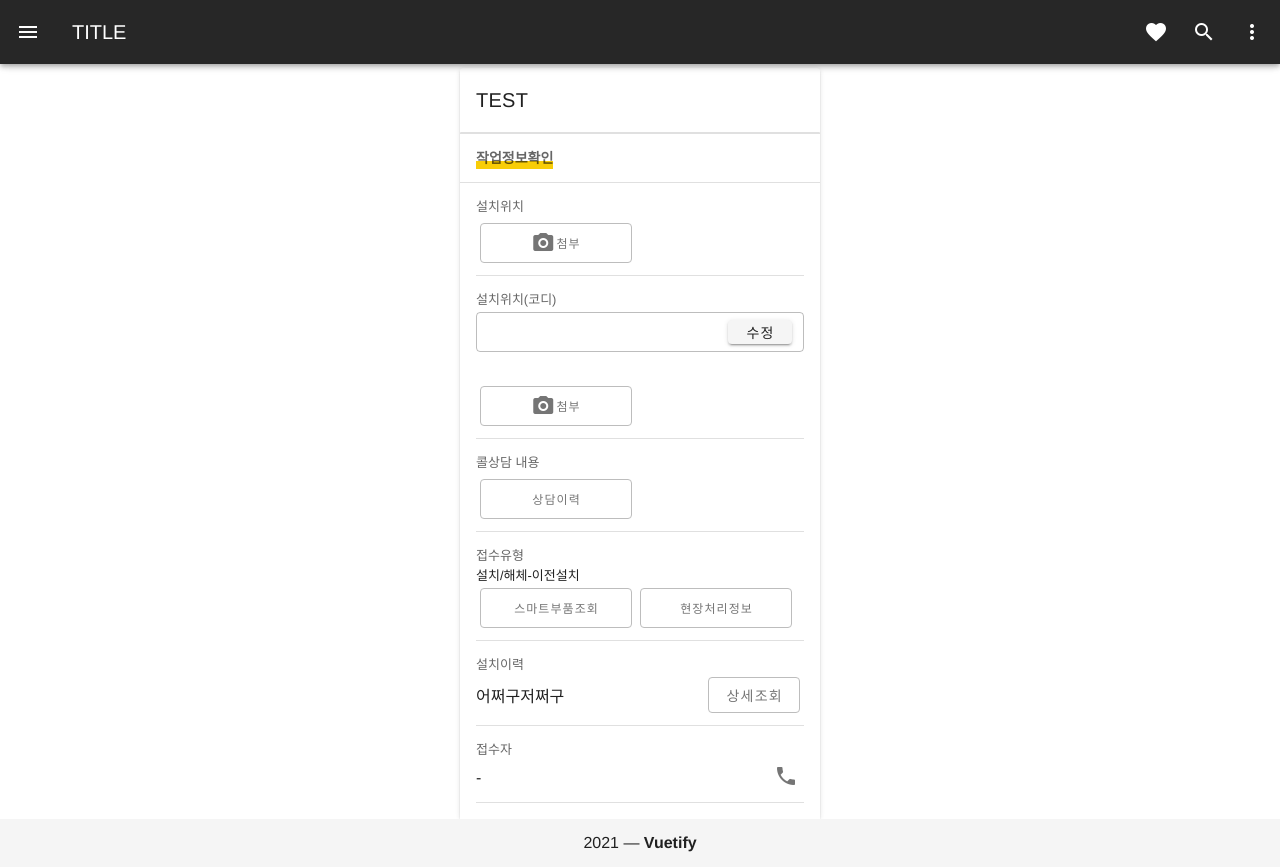
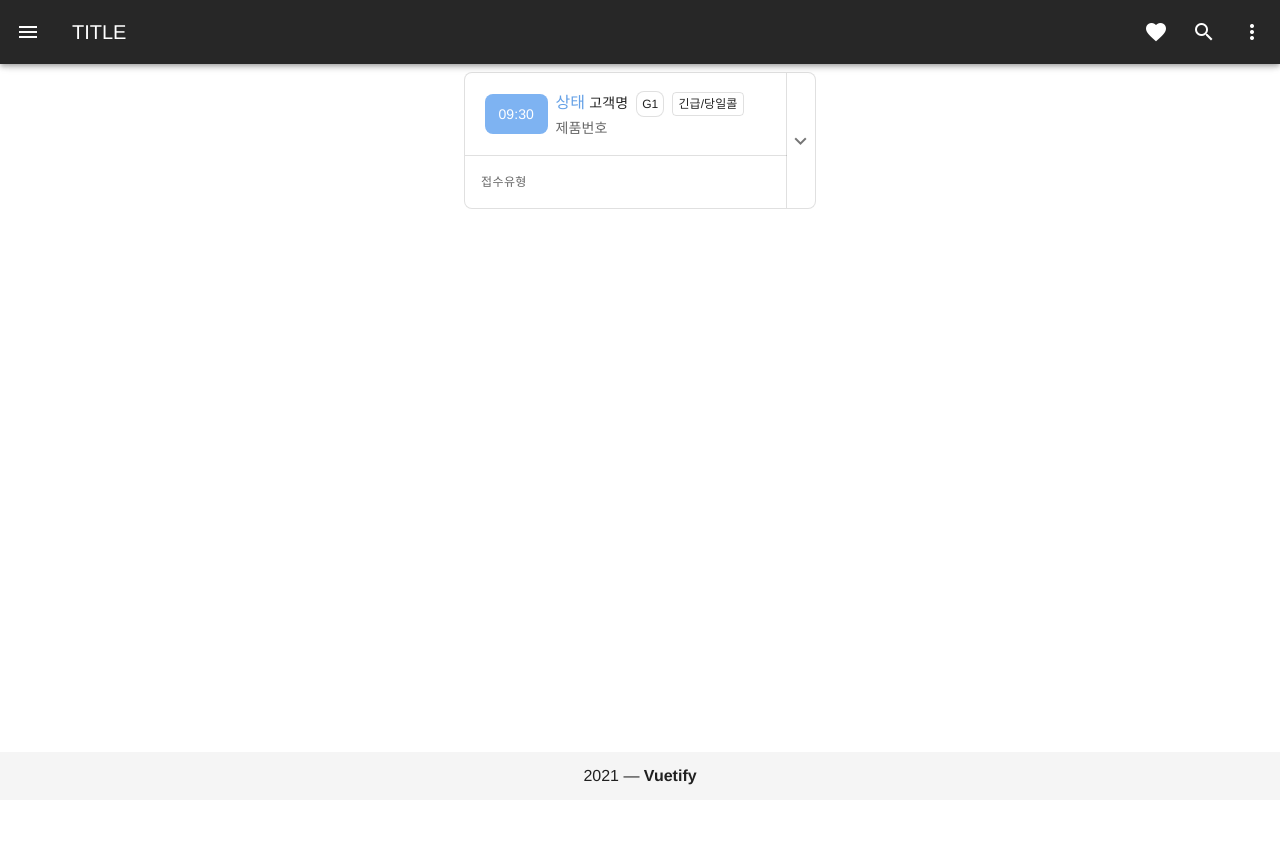
Before and after one commit to HyejinKwon-Devloper/practice_vue, a Vue app: page /work in a window 1280 px wide. After the commit the page ends 800 px from the top, so only its background shows below. Built offline with nearby package versions, Linux system fonts and the light colour scheme.

Commit message:
정리중

```diff
--- a/src/views/workList/ContentsAndAction.vue
+++ b/src/views/workList/ContentsAndAction.vue
@@ -1,6 +1,6 @@
 <template>
 	<v-flex>
-		<slot name="prepend"/>
+		<slot name="prepend" />
 		<v-layout align-content-space-between>
 			<v-flex
 				class="mt-1 text-left"
@@ -13,7 +13,6 @@
 			<v-flex justify-end class="text-right">
 				<v-flex v-for="btn in btnList" :key="btn.btnText">
 					<AButton
-						class="ma-1"
 						:icon="btn.icon"
 						:btnText="btn.btnText"
 						:key="btn.btnText"
@@ -37,7 +36,7 @@
 				</v-flex>
 			</v-flex>
 		</v-layout>
-		<slot name="append"/>
+		<slot name="append" />
 	</v-flex>
 </template>
 
@@ -45,6 +44,7 @@
 import AButton from '@/views/atom/AButton'
 import ADialog from '@/views/atom/ADialog'
 export default {
+	name: 'ContentsAndAction',
 	components: { AButton, ADialog },
 	props: {
 		title: String,
--- /dev/null
+++ b/src/views/workList/MultiButtonListItem.vue
@@ -0,0 +1,81 @@
+<template>
+	<!-- <v-flex >
+		<slot name="prepend" />
+		<v-list-item-title class="mt-1">
+			{{ title }}
+		</v-list-item-title>
+		<AButton
+			class="ma-1"
+			v-for="btn in btnList"
+			:key="btn.title"
+			small
+			outlined
+			plain
+			max-width="152px"
+			max-height="40px"
+			min-width="150px"
+			min-height="40px"
+			:btnText="btn.btnText"
+			:preIcon="btn.preIcon"
+			:postIcon="btn.postIcon"
+		/>
+	</v-flex> -->
+	<v-layout column>
+		<v-flex>
+			<slot name="prepend" />
+			<v-list-item-title class="mt-1 text-left">
+				{{ title }}
+			</v-list-item-title>
+		</v-flex>
+		<v-flex>
+			<v-layout align-content-start>
+				<v-flex text-left xs12>
+					<AButton
+						class="ma-1"
+						v-for="btn in btnList"
+						:key="btn.title"
+						:class="btnList.length > 1 ? 'xs6' : 'xs12'"
+						:outlined="btn.style && btn.style.outlined"
+						:min-width="btn.style && btn.style.width"
+						min-height="40px"
+						plain
+						:btnText="btn.btnText"
+						:preIcon="btn.preIcon"
+						:postIcon="btn.postIcon"
+					/>
+				</v-flex>
+			</v-layout>
+		</v-flex>
+	</v-layout>
+</template>
+
+<script>
+import AButton from '@/views/atom/AButton'
+export default {
+	name: 'MultiButtonListItem',
+	components: { AButton },
+	props: {
+		title: String,
+		btnList: {
+			type: Array,
+			default: () => {
+				return [
+					{
+						icon: Boolean,
+						preIcon: String,
+						postIcon: String,
+						style: {
+							outlined: { type: Boolean, required: false, default: true },
+							small: Boolean,
+							width: String,
+							height: String
+						},
+						btnAction: Function,
+						dialog: Boolean
+					}
+				]
+			}
+		}
+	}
+}
+</script>
--- a/src/views/workList/MutiButtonListItem.vue
+++ /dev/null
@@ -1,34 +0,0 @@
-<template>
-	<v-flex class="text-left">
-		<slot name="prepend"/>
-		<v-list-item-title class="mt-1">
-			{{ title }}
-		</v-list-item-title>
-		<AButton
-			class="ma-1"
-			v-for="btn in btnList"
-			:key="btn.title"
-			small
-			outlined
-			plain
-			max-width="152px"
-			max-height="40px"
-			min-width="152px"
-			min-height="40px"
-			:btnText="btn.btnText"
-			:preIcon="btn.preIcon"
-			:postIcon="btn.postIcon"
-		/>
-	</v-flex>
-</template>
-
-<script>
-import AButton from '@/views/atom/AButton'
-export default {
-	components: { AButton },
-	props: {
-		title: String,
-		btnList: Array
-	}
-}
-</script>
--- /dev/null
+++ b/src/views/workList/RadioContents.vue
@@ -0,0 +1,23 @@
+<template>
+	<v-layout>
+		<v-radio-group v-model="row" row>
+			<v-radio label="Option 1" value="radio-1"></v-radio>
+			<v-radio label="Option 2" value="radio-2"></v-radio>
+		</v-radio-group>
+	</v-layout>
+</template>
+
+<script>
+export default {
+	name: 'RadioContents',
+	data: function() {
+		return {
+			row: ''
+		}
+	},
+	props: {
+		btnList: Array,
+		selectStyle: String
+	}
+}
+</script>
--- /dev/null
+++ b/src/views/workList/SelectorContents.vue
@@ -0,0 +1,30 @@
+<template>
+	<v-layout>
+		<ASelect
+			:class="[btnList.length > 1 ? 'xs6' : 'xs12', 'ma-1']"
+			v-for="s in btnList"
+			:key="s.idx"
+			dense
+			outlined
+			:items="s.items"
+		/>
+	</v-layout>
+</template>
+
+<script>
+import ASelect from '@/views/atom/ASelect'
+export default {
+	name: 'SelectorContents',
+	components: {
+		ASelect
+	},
+	data: function() {
+		return {
+			row: ''
+		}
+	},
+	props: {
+		btnList: Array
+	}
+}
+</script>
--- a/src/views/workList/WorkInfo.vue
+++ b/src/views/workList/WorkInfo.vue
@@ -1,29 +1,12 @@
 <template>
-	<v-card class="mx-auto mt-1" max-width="360px">
-		<v-layout column>
-			<v-flex>
-				<v-card flat>
-					<v-card-title>
-						TEST
-					</v-card-title>
-					<v-divider />
-				</v-card>
-			</v-flex>
-			<v-divider />
-			<v-flex>
-				<v-subheader><h4 class="text-no-wrap" style="background-image: linear-gradient(transparent 60%, #F8CD07 40%)">작업정보확인</h4></v-subheader>
-				<v-divider/>
-				<WorkTodoList />
-			</v-flex>
-		</v-layout>
+	<v-card class="mx-auto mt-1 pa-1" max-width="360px" flat>
+		<WorkInfo />
 	</v-card>
 </template>
 
 <script>
-import WorkTodoList from '@/views/workList/WorkTodoList'
+import WorkInfo from '@/views/workList/WorkInfoForm'
 export default {
-	components: { WorkTodoList }
+	components: { WorkInfo }
 }
 </script>
-
-<style scoped></style>
--- /dev/null
+++ b/src/views/workList/WorkInfoForm.vue
@@ -0,0 +1,115 @@
+<template>
+	<v-card flat rounded="lg" outlined>
+		<v-layout>
+			<v-layout column>
+				<v-card-text>
+					<v-layout full-width>
+						<v-flex xs3 justify-center align-self-center>
+							<v-sheet
+								width="63px"
+								height="40px"
+								color="#7EB3F2"
+								rounded="lg"
+								class="d-flex ma-auto"
+								style="color: white; align-items:center; justify-content:center"
+								>09:30
+							</v-sheet>
+							<!-- <v-btn small width="63px">OptionalBtn</v-btn> -->
+						</v-flex>
+						<v-flex xs9 mx-1>
+							<v-layout column>
+								<v-flex
+									align-self-start
+									justify-space-between
+									class="text-left"
+								>
+									<v-flex
+										d-inline-flex
+										class="subtitle-1"
+										style="color:#64A0E6"
+										order-xs1
+										>상태</v-flex
+									>
+									<v-flex d-inline-flex class="mx-1" order-xs2>고객명</v-flex>
+									<v-flex d-inline-flex class="mx-1" order-xs4>
+										<v-sheet outlined rounded="lg">
+											<v-chip
+												small
+												color="white"
+												style="padding: 0 5px!important"
+												>G1</v-chip
+											>
+										</v-sheet>
+									</v-flex>
+									<v-flex d-inline-flex class="mx-1" order-xs3>
+										<v-chip
+											small
+											label
+											outlined
+											style="padding: 0 5px!important"
+											>긴급/당일콜</v-chip
+										>
+									</v-flex>
+								</v-flex>
+								<v-flex align-self-start>
+									<span class="text--secondary">제품번호</span>
+								</v-flex>
+							</v-layout>
+						</v-flex>
+					</v-layout>
+				</v-card-text>
+
+				<v-divider />
+
+				<v-flex>
+					<v-card-subtitle class="text-left caption text--secondary"
+						>접수유형</v-card-subtitle
+					>
+				</v-flex>
+			</v-layout>
+
+			<v-divider vertical />
+
+			<v-flex xs1 align-self-center>
+				<v-card-actions id="expandAction">
+					<v-icon @click="show = !show" class="ma-auto">{{
+						show ? 'mdi-chevron-up' : 'mdi-chevron-down'
+					}}</v-icon>
+				</v-card-actions>
+			</v-flex>
+		</v-layout>
+
+		<v-expand-transition>
+			<v-flex v-show="show">
+				<v-divider />
+				<v-subheader
+					><h4
+						class="text-no-wrap"
+						style="background-image: linear-gradient(transparent 60%, #F8CD07 40%)"
+					>
+						작업정보확인
+					</h4>
+				</v-subheader>
+				<v-divider class="mt-1 mx-4" />
+				<WorkTodoList />
+			</v-flex>
+		</v-expand-transition>
+	</v-card>
+</template>
+
+<script>
+import WorkTodoList from '@/views/workList/WorkTodoList'
+export default {
+	components: { WorkTodoList },
+	data: function() {
+		return {
+			show: false
+		}
+	}
+}
+</script>
+
+<style lang="sass" scoped>
+#expandAction
+    padding: 0px!important
+</style>
--- a/src/views/workList/WorkTodoList.vue
+++ b/src/views/workList/WorkTodoList.vue
@@ -9,27 +9,24 @@
 						</v-list-item-subtitle>
 					</v-flex>
 					<component
-						:is="checkPoint(item.type)"
+						:is="item.component"
 						:title="item.contents"
 						:btnList="item.btnInfo"
 					>
 						<template v-slot:prepend v-if="item.customContents">
 							<v-text-field
-								class="mt-1"
+								class="ma-1"
 								v-model="item.contents"
 								outlined
 								label=""
 								dense
 								disabled
+								hide-details
 								type="text"
 							>
 								<template v-slot:append>
 									<v-fade-transition leave-absolute>
-										<v-btn
-											width="24"
-											height="24"
-											src="https://cdn.vuetifyjs.com/images/logos/v-alt.svg"
-											alt=""
+										<v-btn plain outlined width="24" height="24" alt=""
 											>수정</v-btn
 										>
 									</v-fade-transition>
@@ -37,7 +34,7 @@
 							</v-text-field>
 						</template>
 					</component>
-				<v-divider class="mt-2"/>
+					<v-divider class="mt-2" />
 				</v-layout>
 			</v-list-item-content>
 		</v-list-item>
@@ -46,24 +43,31 @@
 
 <script>
 import AButton from '@/views/atom/AButton'
-import MultiButtonListItem from './MutiButtonListItem'
-import ContentsAndAction from './ContentsAndAction'
+
 export default {
 	components: {
-		AButton,
+		AButton
 	},
+	computed: {},
 	methods: {
-		checkPoint(type) {
+		dynamicImport(type) {
 			let selectedComponent = ''
 			switch (type) {
 				case 'multiBtn':
-					selectedComponent = MultiButtonListItem
+					selectedComponent = () => import('./MultiButtonListItem')
 					break
 				case 'contentsAndAction':
-					selectedComponent = ContentsAndAction
+					selectedComponent = () => import('./ContentsAndAction')
+					break
+				case 'selectContnets':
+					selectedComponent = () => import('./SelectorContents')
+
+					break
+				case 'radioContents':
+					selectedComponent = () => import('./RadioContents')
 					break
 				case 'custom':
-					break
+					return
 			}
 			return selectedComponent
 		},
@@ -82,63 +86,101 @@ export default {
 			listItem: [
 				{
 					type: 'multiBtn',
+					component: '',
 					title: '설치위치',
 					btnInfo: [
 						{
 							btnText: '첨부',
 							preIcon: 'mdi-camera',
 							btnAction: () => {},
-							dialog: false
+							dialog: false,
+							style: { outlined: true, small: true }
 						}
 					]
 				},
 				{
 					type: 'multiBtn',
+					component: '',
 					title: '설치위치(코디)',
 					btnInfo: [
 						{
 							btnText: '첨부',
 							preIcon: 'mdi-camera',
 							btnAction: () => {},
-							dialog: false
+							dialog: false,
+							style: { outlined: true, small: true }
 						}
 					],
 					customContents: true,
-					customName : 'custom'
+					customName: 'custom'
 				},
 				{
 					type: 'multiBtn',
+					component: '',
 					title: '콜상담 내용',
 					contents: '',
 					btnInfo: [
 						{
 							btnText: '상담이력',
 							btnAction: key => this.handleDialog(key, 2),
-							dialog: false
+							dialog: false,
+							style: { outlined: true, small: true }
+						}
+					]
+				},
+				{
+					type: 'selectContnets',
+					component: '',
+					title: '설치장소',
+					btnInfo: [
+						{
+							idx: 0,
+							items: ['가정', '재택'],
+							selectEvt: () => {}
+						},
+						{
+							idx: 1,
+							items: ['주택', '상가'],
+							selectEvt: () => {}
+						}
+					]
+				},
+				{
+					type: 'selectContnets',
+					component: '',
+					title: '다중시설',
+					btnInfo: [
+						{
+							idx: 0,
+							items: ['해당안됨', '해당'],
+							selectEvt: () => {}
 						}
 					]
 				},
 				{
 					type: 'multiBtn',
+					component: '',
 					title: '접수유형',
 					contents: '설치/해체-이전설치',
 					btnInfo: [
 						{
 							btnText: '스마트부품조회',
 							btnAction: () => {},
-							dialog: false
+							dialog: false,
+							style: { outlined: true, small: true }
 						},
 						{
 							btnText: '현장처리정보',
 							btnAction: () => {},
-							dialog: false
+							dialog: false,
+							style: { outlined: true, small: true }
 						}
 					]
 				},
 				{
 					type: 'contentsAndAction',
+					component: '',
 					title: '설치이력',
-					contents: '어쩌구저쩌구',
 					btnInfo: [
 						{
 							btnText: '상세조회',
@@ -150,6 +192,7 @@ export default {
 				},
 				{
 					type: 'contentsAndAction',
+					component: '',
 					title: '접수자',
 					contents: '-',
 					btnInfo: [
@@ -161,9 +204,57 @@ export default {
 							dialog: false
 						}
 					]
+				},
+				{
+					type: 'multiBtn',
+					component: '',
+					title: '기타',
+					btnInfo: [
+						{
+							btnText: '상품추천',
+							style: { outlined: true, small: true, width: '90px' },
+							btnAction: () => {},
+							dialog: false
+						},
+						{
+							btnText: '현장소리',
+							style: { outlined: true, small: true, width: '90px' },
+							btnAction: () => {},
+							dialog: false
+						},
+						{
+							btnText: '서명',
+							style: { outlined: true, small: true, width: '90px' },
+							btnAction: () => {},
+							dialog: false
+						},
+						{
+							btnText: '모터설치',
+							style: { outlined: true, small: true, width: '90px' },
+							btnAction: () => {},
+							dialog: false
+						},
+						{
+							btnText: '모터반환',
+							style: { outlined: true, small: true, width: '90px' },
+							btnAction: () => {},
+							dialog: false
+						},
+						{
+							btnText: '고객상담',
+							style: { outlined: true, small: true, width: '90px' },
+							btnAction: () => {},
+							dialog: false
+						}
+					]
 				}
 			]
 		}
+	},
+	mounted() {
+		this.listItem.forEach(item => {
+			item.component = this.dynamicImport(item.type)
+		})
 	}
 }
 </script>
```
Also changed, not shown: src/views/atom/ASelect.vue (added, +22 -0 lines), .eslintrc.json.
